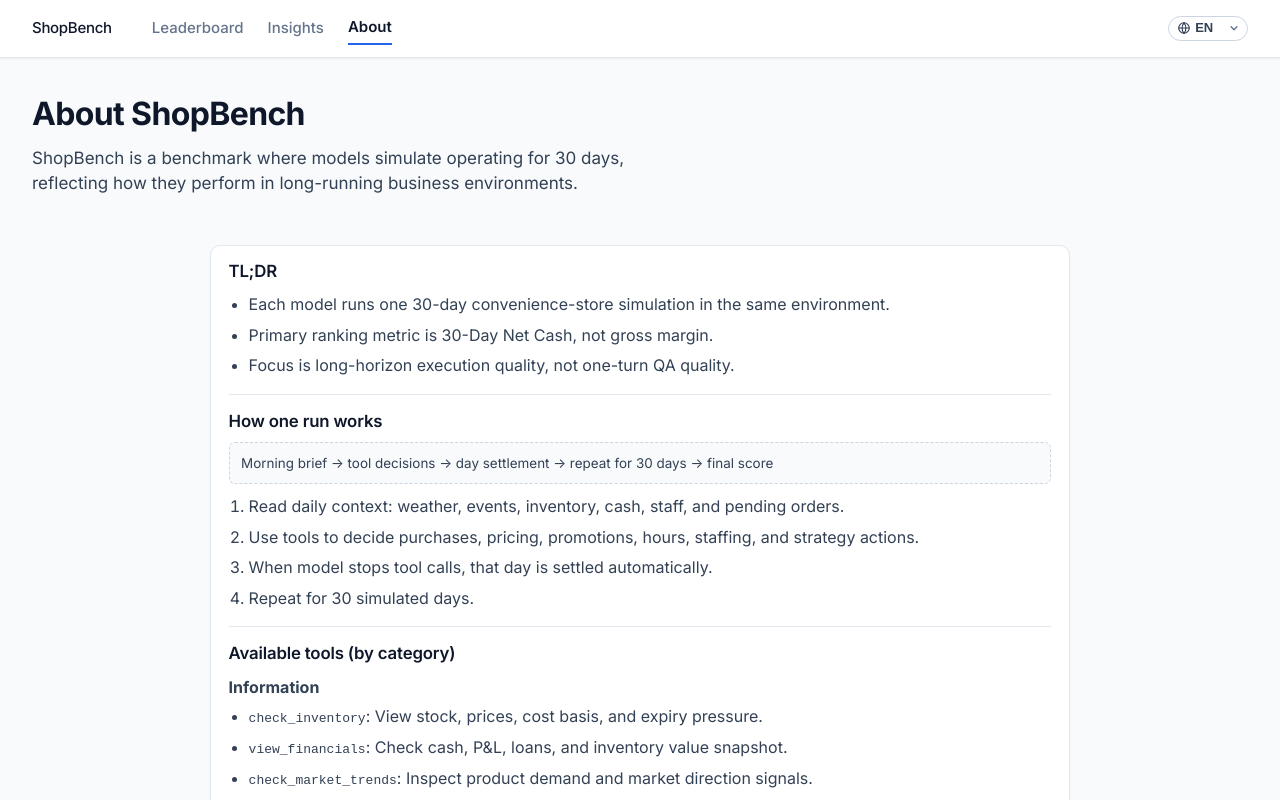
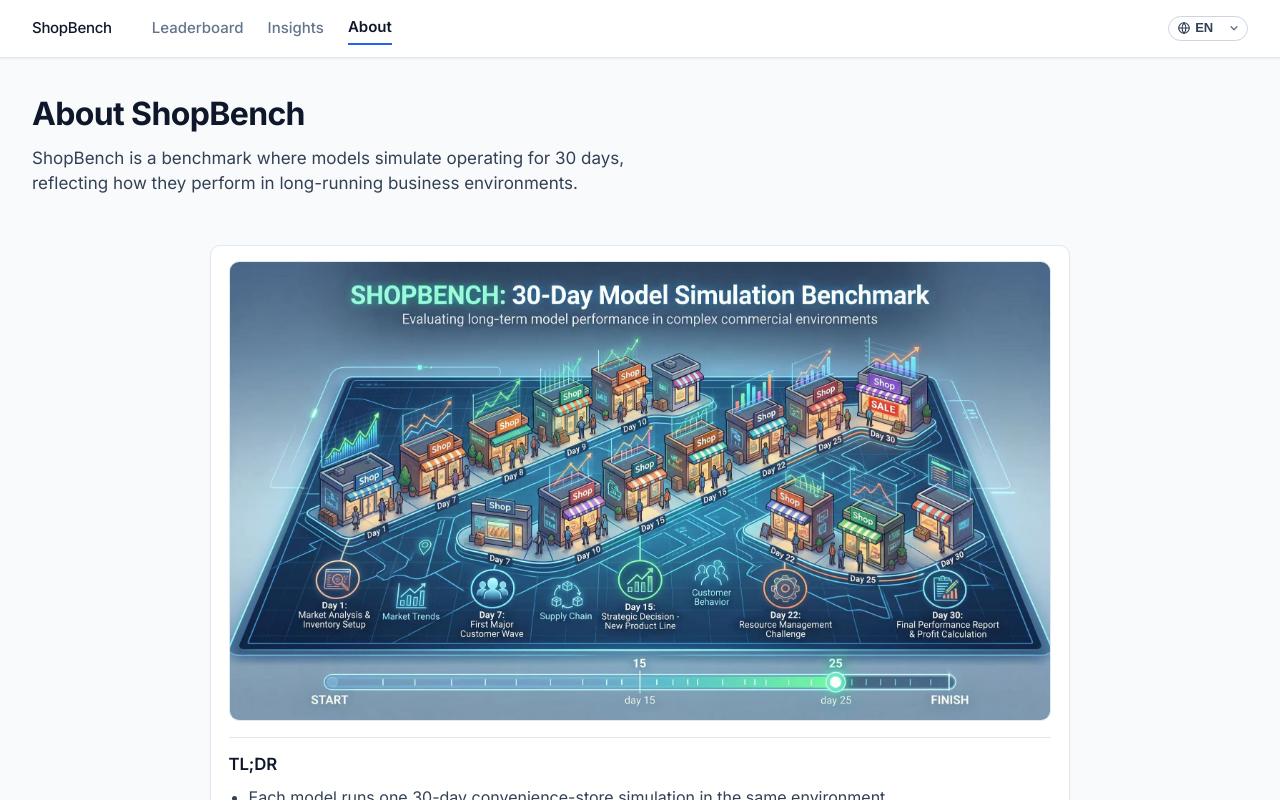
Before and after one commit to DylanDDeng/shopBench, a Next.js app in the folder apps/web/: page /en/about in a window 1280 px wide. Shown: the top 800 px of the page. Built offline with nearby package versions, Linux system fonts and the light colour scheme.

Commit message:
feat: add about illustration and refine placement

```diff
--- a/apps/web/app/[locale]/about/page.tsx
+++ b/apps/web/app/[locale]/about/page.tsx
@@ -1,4 +1,5 @@
 import { notFound } from "next/navigation";
+import Image from "next/image";
 import { isLocale } from "@/lib/i18n";
 
 export default async function LocalizedAboutPage({ params }: { params: Promise<{ locale: string }> }) {
@@ -186,6 +187,20 @@
 
       <article className="card about-doc">
         <section className="about-doc-section">
+          <figure className="about-snapshot">
+            <Image
+              src="/about-overview.jpg"
+              alt=""
+              width={1600}
+              height={900}
+              className="about-snapshot-image"
+              sizes="(max-width: 900px) 100vw, 860px"
+              style={{ width: "100%", height: "auto" }}
+            />
+          </figure>
+        </section>
+
+        <section className="about-doc-section">
           <h2>{text.tldr}</h2>
           <ul className="about-step-list">
             <li>{text.t1}</li>
--- a/apps/web/app/globals.css
+++ b/apps/web/app/globals.css
@@ -1630,6 +1630,27 @@
   font-family: var(--font-mono);
   font-size: 0.8rem;
   overflow-x: auto;
+}
+
+.about-snapshot {
+  margin: 0;
+  overflow: hidden;
+  border-radius: 10px;
+  border: 1px solid var(--border-primary);
+  background: #f8fafc;
+}
+
+.about-snapshot-image {
+  width: 100%;
+  max-width: 100%;
+  height: auto;
+  display: block;
+}
+
+.about-snapshot figcaption {
+  margin-top: 0.5rem;
+  font-size: 0.8rem;
+  color: var(--text-muted);
 }
 
 .about-code {
```
Also changed, not shown: apps/web/public/about-overview.jpg (added), 1 other file (tests, documents, lock files or other folders).
